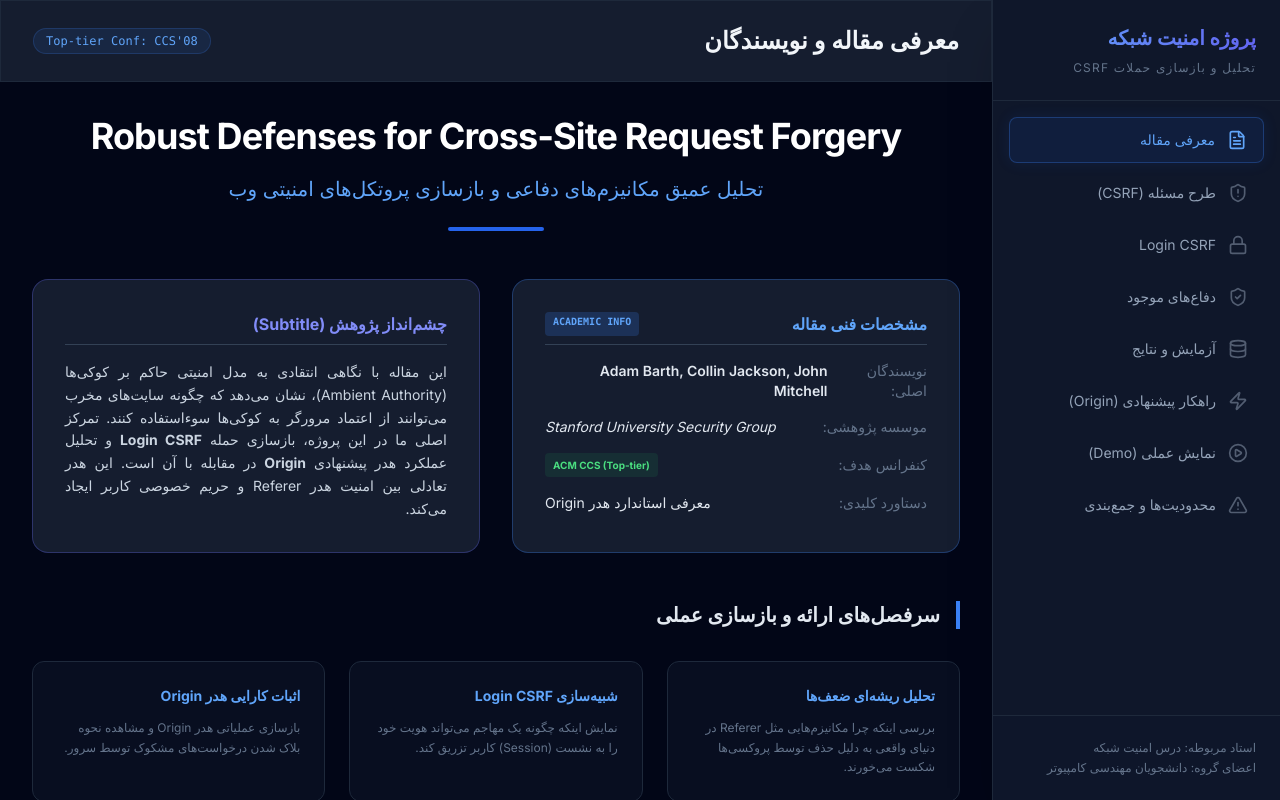
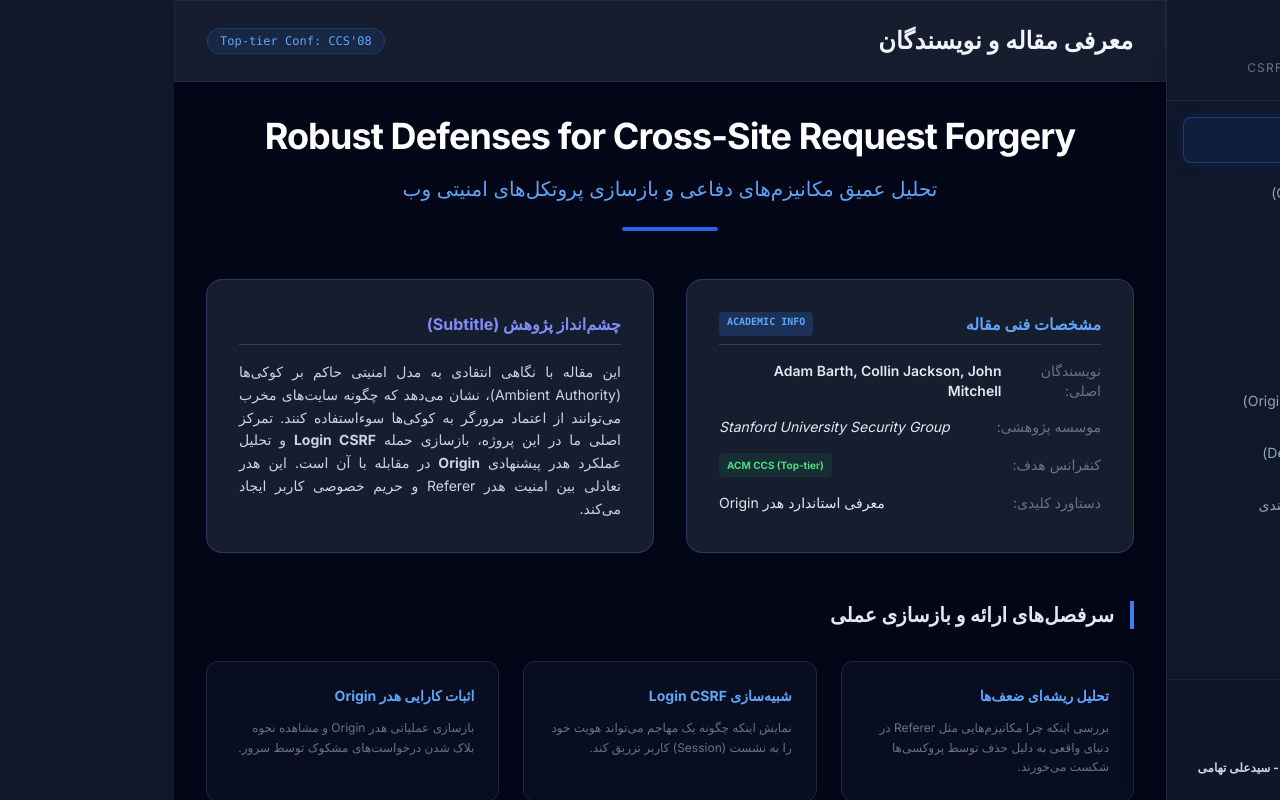
Before and after one commit to SayyedAliT/CNS-Fall04, a React (Vite) app: page / in a window 1280 px wide. Built offline with nearby package versions, Linux system fonts and the light colour scheme.

Commit message:
updating presentation

```diff
--- a/App.tsx
+++ b/App.tsx
@@ -1,16 +1,16 @@
 
 import React, { useState } from 'react';
-import { Section } from './types';
-import Sidebar from './components/Sidebar';
-import Header from './components/Header';
-import IntroSection from './sections/IntroSection';
-import ProblemSection from './sections/ProblemSection';
-import ExperimentSection from './sections/ExperimentSection';
-import DefenseSection from './sections/DefenseSection';
-import ProposalSection from './sections/ProposalSection';
-import SimulationSection from './sections/SimulationSection';
-import LimitationsSection from './sections/LimitationsSection';
-import LoginCSRFSection from './sections/LoginCSRFSection';
+import { Section } from './types.ts';
+import Sidebar from './components/Sidebar.tsx';
+import Header from './components/Header.tsx';
+import IntroSection from './sections/IntroSection.tsx';
+import ProblemSection from './sections/ProblemSection.tsx';
+import ExperimentSection from './sections/ExperimentSection.tsx';
+import DefenseSection from './sections/DefenseSection.tsx';
+import ProposalSection from './sections/ProposalSection.tsx';
+import SimulationSection from './sections/SimulationSection.tsx';
+import LimitationsSection from './sections/LimitationsSection.tsx';
+import LoginCSRFSection from './sections/LoginCSRFSection.tsx';
 
 const App: React.FC = () => {
   const [activeSection, setActiveSection] = useState<Section>(Section.Introduction);
@@ -30,7 +30,7 @@ const App: React.FC = () => {
   };
 
   return (
-    <div className="flex min-h-screen bg-slate-950 text-slate-200 overflow-hidden">
+    <div className="flex min-h-screen bg-slate-950 text-slate-200" dir="rtl">
       {/* Sidebar Navigation */}
       <Sidebar activeSection={activeSection} setActiveSection={setActiveSection} />
 
--- a/components/Sidebar.tsx
+++ b/components/Sidebar.tsx
@@ -1,6 +1,6 @@
 
 import React from 'react';
-import { Section } from '../types';
+import { Section } from '../types.ts';
 import {
   FileText,
   ShieldAlert,
@@ -18,6 +18,11 @@ interface SidebarProps {
 }
 
 const Sidebar: React.FC<SidebarProps> = ({ activeSection, setActiveSection }) => {
+  // --- فیلدهای قابل تغییر توسط شما ---
+  const PROFESSOR_NAME = "دکتر مهسا سعیدی";
+  const GROUP_MEMBERS = "پوریا مهدیان - علی دهقان زاده -  سیدعلی تهامی";
+  // ---------------------------------
+
   const items = [
     { id: Section.Introduction, label: 'معرفی مقاله', icon: FileText },
     { id: Section.Problem, label: 'طرح مسئله (CSRF)', icon: ShieldAlert },
@@ -43,7 +48,7 @@ const Sidebar: React.FC<SidebarProps> = ({ activeSection, setActiveSection }) =>
           <button
             key={item.id}
             onClick={() => setActiveSection(item.id)}
-            className={`w-full flex items-center space-x-3 px-4 py-3 rounded-lg transition-all duration-200 text-right dir-rtl ${
+            className={`w-full flex items-center space-x-3 px-4 py-3 rounded-lg transition-all duration-200 text-right ${
               activeSection === item.id
                 ? 'bg-blue-600/10 text-blue-400 border border-blue-500/30 shadow-[0_0_15px_rgba(37,99,235,0.1)]'
                 : 'text-slate-400 hover:bg-slate-800 hover:text-slate-200'
@@ -55,9 +60,15 @@ const Sidebar: React.FC<SidebarProps> = ({ activeSection, setActiveSection }) =>
         ))}
       </nav>
 
-      <div className="p-6 bg-slate-900/50 border-t border-slate-800 text-xs text-slate-500 space-y-1">
-        <p>استاد مربوطه: درس امنیت شبکه</p>
-        <p>اعضای گروه: دانشجویان مهندسی کامپیوتر</p>
+      <div className="p-6 bg-slate-900/50 border-t border-slate-800 text-xs text-slate-500 space-y-2">
+        <p className="flex flex-col">
+          <span className="opacity-50">استاد مربوطه:</span>
+          <span className="text-slate-300 font-bold">{PROFESSOR_NAME}</span>
+        </p>
+        <p className="flex flex-col mt-2">
+          <span className="opacity-50">اعضای گروه:</span>
+          <span className="text-slate-300 font-bold">{GROUP_MEMBERS}</span>
+        </p>
       </div>
     </aside>
   );
--- a/index.html
+++ b/index.html
@@ -12,6 +12,11 @@
             font-family: 'Inter', sans-serif, system-ui, -apple-system;
             background-color: #0f172a;
             color: #f8fafc;
+            margin: 0;
+            padding: 0;
+        }
+        #root {
+            min-height: 100vh;
         }
         .glass-panel {
             background: rgba(30, 41, 59, 0.7);
@@ -35,11 +40,13 @@
 <script type="importmap">
 {
   "imports": {
+    "react": "https://esm.sh/react@19.0.0",
+    "react-dom": "https://esm.sh/react-dom@19.0.0",
+    "react-dom/client": "https://esm.sh/react-dom@19.0.0/client",
+    "lucide-react": "https://esm.sh/lucide-react@0.460.0?external=react",
+    "recharts": "https://esm.sh/recharts@2.15.0?external=react",
     "react-dom/": "https://esm.sh/react-dom@^19.2.3/",
-    "lucide-react": "https://esm.sh/lucide-react@^0.562.0",
-    "react/": "https://esm.sh/react@^19.2.3/",
-    "react": "https://esm.sh/react@^19.2.3",
-    "recharts": "https://esm.sh/recharts@^3.6.0"
+    "react/": "https://esm.sh/react@^19.2.3/"
   }
 }
 </script>
@@ -47,6 +54,8 @@
 </head>
 <body>
     <div id="root"></div>
+    <!-- فراخوانی دستی اسکریپت ورودی برای اطمینان از اجرا -->
+    <script type="module" src="./index.tsx"></script>
 <script type="module" src="/index.tsx"></script>
 </body>
 </html>
--- a/index.tsx
+++ b/index.tsx
@@ -1,16 +1,16 @@
 
 import React from 'react';
 import ReactDOM from 'react-dom/client';
-import App from './App';
+import App from './App.tsx';
 
 const rootElement = document.getElementById('root');
 if (!rootElement) {
-  throw new Error("Could not find root element to mount to");
+  console.error("Could not find root element");
+} else {
+  const root = ReactDOM.createRoot(rootElement);
+  root.render(
+    <React.StrictMode>
+      <App />
+    </React.StrictMode>
+  );
 }
-
-const root = ReactDOM.createRoot(rootElement);
-root.render(
-  <React.StrictMode>
-    <App />
-  </React.StrictMode>
-);
--- a/package.json
+++ b/package.json
@@ -9,10 +9,10 @@
     "preview": "vite preview"
   },
   "dependencies": {
+    "react": "^19.2.3",
     "react-dom": "^19.2.3",
-    "lucide-react": "^0.562.0",
-    "react": "^19.2.3",
-    "recharts": "^3.6.0"
+    "lucide-react": "0.460.0",
+    "recharts": "2.15.0"
   },
   "devDependencies": {
     "@types/node": "^22.14.0",
--- a/sections/LimitationsSection.tsx
+++ b/sections/LimitationsSection.tsx
@@ -3,32 +3,37 @@ import React from 'react';
 import { AlertCircle, FileText, CheckCircle } from 'lucide-react';
 
 const LimitationsSection: React.FC = () => {
+  // --- تنظیمات شخصی‌سازی ---
+  const SEMESTER = "نیمسال دوم ۱۴۰۳-۱۴۰۴"; // نیمسال تحصیلی
+  const UNIVERSITY = "دانشگاه فنی مهندسی"; // نام دانشگاه
+  // -----------------------
+
   return (
     <div className="space-y-12 animate-in slide-in-from-bottom duration-500 pb-10">
       <div className="grid md:grid-cols-2 gap-8">
         <div className="space-y-6">
-          <h3 className="text-2xl font-bold flex items-center gap-3">
+          <h3 className="text-2xl font-bold flex items-center gap-3 text-white">
             <AlertCircle className="text-yellow-500" />
             محدودیت‌های راهکار پیشنهادی
           </h3>
           <div className="space-y-4">
             <div className="glass-panel p-5 rounded-2xl border-r-2 border-r-yellow-500">
-              <h4 className="font-bold text-sm mb-1">عدم جایگزینی کامل Token</h4>
+              <h4 className="font-bold text-sm mb-1 text-white">عدم جایگزینی کامل Token</h4>
               <p className="text-xs text-slate-400 leading-relaxed">هدر Origin فقط در برابر CSRF دفاع می‌کند و جایگزین مکانیزم‌های دیگر (مثل دفاع در برابر XSS) نیست.</p>
             </div>
             <div className="glass-panel p-5 rounded-2xl border-r-2 border-r-yellow-500">
-              <h4 className="font-bold text-sm mb-1">وابستگی به مرورگر</h4>
+              <h4 className="font-bold text-sm mb-1 text-white">وابستگی به مرورگر</h4>
               <p className="text-xs text-slate-400 leading-relaxed">این راهکار نیاز به پیاده‌سازی در تمام مرورگرها داشت (که البته امروزه اکثر مرورگرها آن را پیاده کرده‌اند).</p>
             </div>
             <div className="glass-panel p-5 rounded-2xl border-r-2 border-r-yellow-500">
-              <h4 className="font-bold text-sm mb-1">مسائل مربوط به Plug-inها</h4>
+              <h4 className="font-bold text-sm mb-1 text-white">مسائل مربوط به Plug-inها</h4>
               <p className="text-xs text-slate-400 leading-relaxed">پلاگین‌هایی مثل Flash یا Java در آن زمان می‌توانستند هدرها را دور بزنند.</p>
             </div>
           </div>
         </div>
 
         <div className="bg-blue-600/5 border border-blue-500/20 rounded-3xl p-8 space-y-6">
-          <h3 className="text-2xl font-bold flex items-center gap-3">
+          <h3 className="text-2xl font-bold flex items-center gap-3 text-white">
             <CheckCircle className="text-blue-500" />
             نتیجه‌گیری و دستاوردها
           </h3>
@@ -49,16 +54,19 @@ const LimitationsSection: React.FC = () => {
           <div className="pt-6 border-t border-slate-800 flex items-center gap-4">
             <div className="p-3 bg-slate-800 rounded-xl text-slate-400"><FileText /></div>
             <div>
-              <p className="text-xs font-bold">Paper Validation</p>
-              <p className="text-[10px] text-slate-500">This paper had a significant impact on modern web standards (RFC 6454).</p>
+              <p className="text-xs font-bold text-white">تأثیرگذاری آکادمیک</p>
+              <p className="text-[10px] text-slate-500 leading-tight">این مقاله با بیش از هزاران ارجاع، سنگ بنای امنیت مدرن در کنترل دسترسی‌های Cross-Origin است.</p>
             </div>
           </div>
         </div>
       </div>
 
-      <div className="text-center py-12">
-        <h2 className="text-3xl font-extrabold text-white mb-4">با تشکر از توجه شما</h2>
-        <p className="text-slate-500">ارائه شده برای کلاس امنیت شبکه - نیمسال تحصیلی جاری</p>
+      <div className="text-center py-12 bg-slate-900/30 rounded-3xl border border-slate-800/50">
+        <h2 className="text-4xl font-black text-white mb-4">با تشکر از توجه شما</h2>
+        <div className="flex flex-col items-center gap-2">
+          <p className="text-blue-400 font-medium">{UNIVERSITY}</p>
+          <p className="text-slate-500 text-sm tracking-widest uppercase">{SEMESTER}</p>
+        </div>
       </div>
     </div>
   );
```
